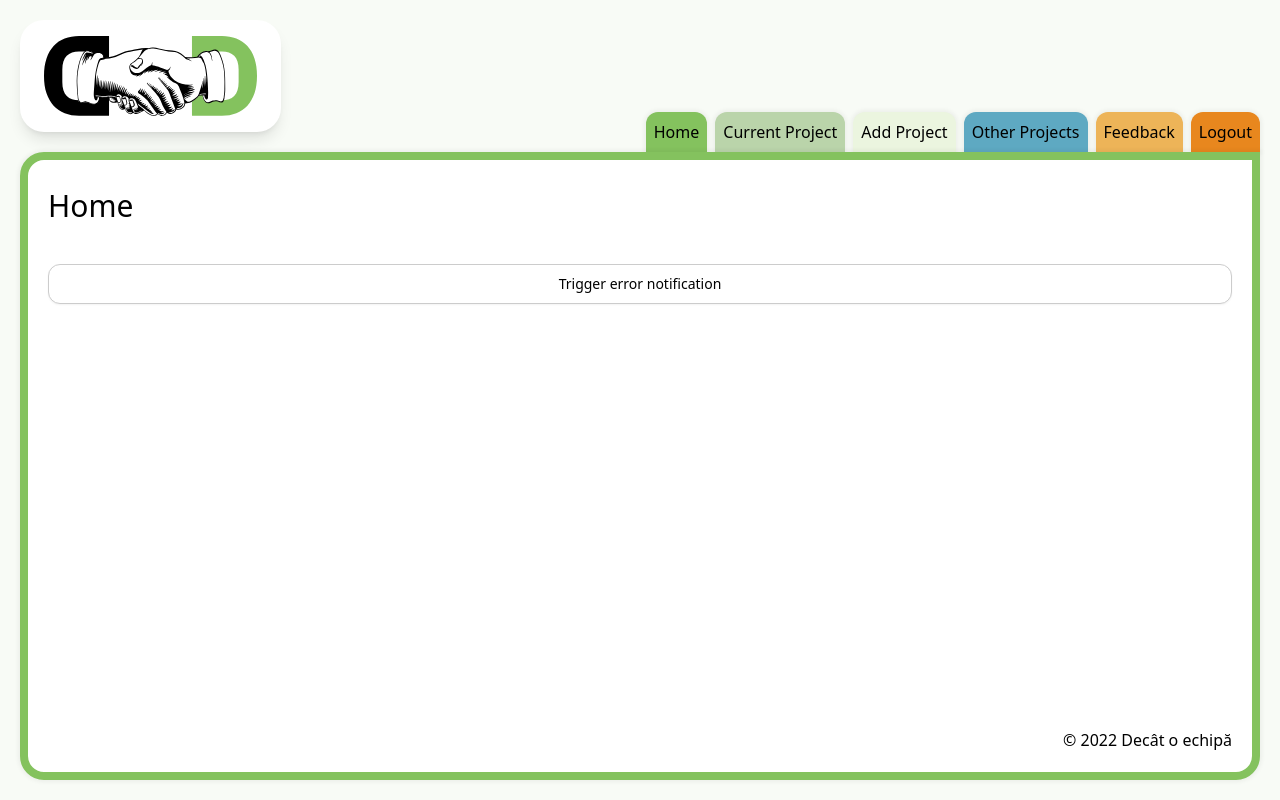
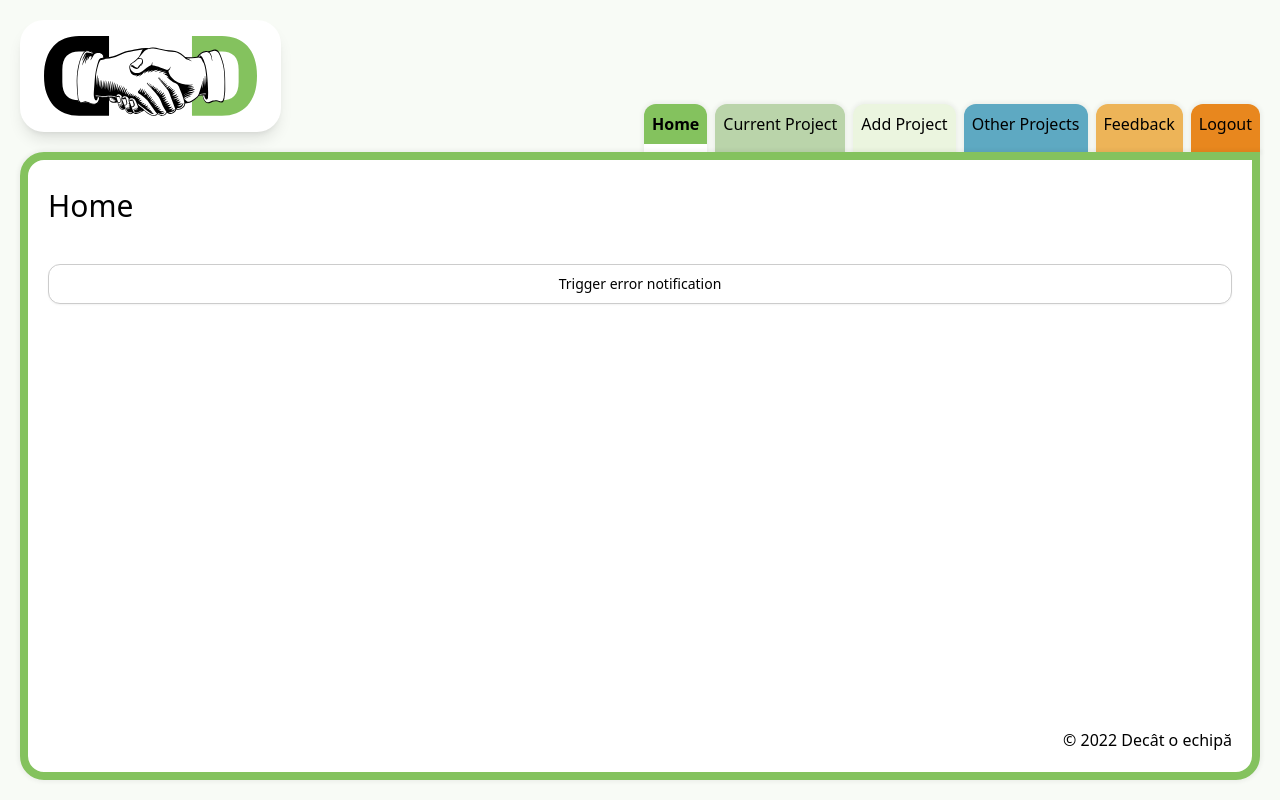
Before and after one commit to IBM-Dev-Dealer/frontend, a Next.js app: page /home in a window 1280 px wide. Built offline with nearby package versions, Linux system fonts and the light colour scheme.

Commit message:
change link active

```diff
--- a/components/page-components/Layout/Layout.jsx
+++ b/components/page-components/Layout/Layout.jsx
@@ -3,7 +3,7 @@ import Link from "next/link";
 import Error from "../Error/Error";
 import Image from "next/image";
 import { useRouter } from "next/router";
-import React, { useEffect, useMemo } from "react";
+import React, { useCallback, useEffect, useMemo } from "react";
 import { ROUTES, colorizeJSXArray, getTitle } from "../../../utils/utils";
 import styles from "./Layout.module.scss";
 import { usePageColorContext } from "../../../context/pageColorContext/hooks/usePageColorContext";
@@ -38,20 +38,29 @@ const Layout = ({ logged = true, isPM = false, error, children }) => {
     [],
   );
 
-  const generateNavLinks = (links) =>
+  const generateNavLinks = useCallback(
+    (links) =>
       links
         .map((link) =>
           link.visible !== false ? (
-          <Link href={link.href} key={link.href}>
+            <Link
+              href={link.href}
+              key={link.href}
+              className={`${pathname.includes(link.href) ? "border-b-8 border-white" : ""}`}
+            >
+              <span className={`${pathname.includes(link.href) ? "font-bold" : "font-light"}`}>
                 {link.label}
+              </span>
             </Link>
           ) : null,
         )
-      .filter((l) => l);
+        .filter((l) => l),
+    [pathname],
+  );
 
   const navLinks = useMemo(
     () => (logged ? generateNavLinks(NAV_LINKS.logged) : generateNavLinks(NAV_LINKS.notLogged)),
-    [NAV_LINKS.logged, NAV_LINKS.notLogged, logged],
+    [NAV_LINKS.logged, NAV_LINKS.notLogged, generateNavLinks, logged],
   );
 
   useEffect(() => {
```
Lines whose indentation alone changed are shown as unchanged.
